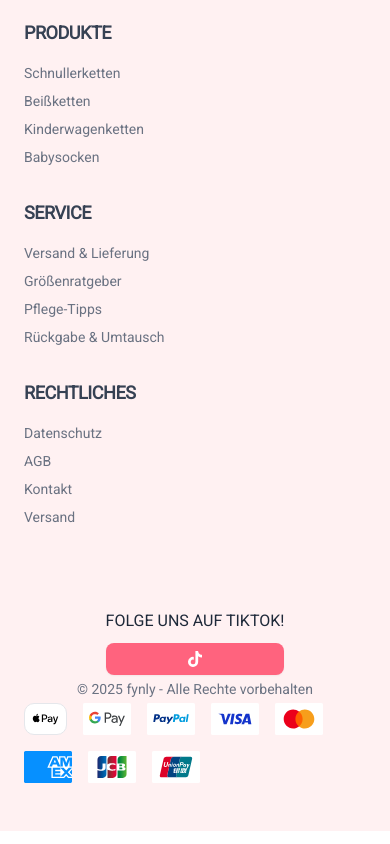
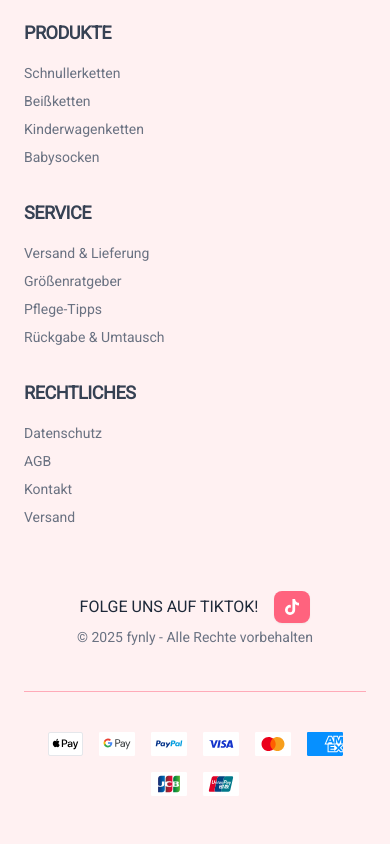
Before and after one commit to jan-riemenschneider/fynly, a Next.js app: page /agb in a window 390 px wide. Shown: the part 2461-3305 px from the top of the page. Built offline with nearby package versions, Linux system fonts and the light colour scheme.

Commit message:
feat: finish footer with detail work

```diff
--- a/src/app/components/Footer.tsx
+++ b/src/app/components/Footer.tsx
@@ -1,4 +1,5 @@
 'use client'
+import { SeparatingLine } from '@/components/custom/SeparatingLine'
 import AmericanExpress from '@/public/payment/american-express.svg'
 import ApplePay from '@/public/payment/apple-pay.svg'
 import GooglePay from '@/public/payment/google-pay.svg'
@@ -18,8 +19,8 @@ export const Footer = () => {
   return (
     <footer className="bg-rose-50 px-6 py-12 shadow-sm">
       <div className="container mx-auto">
-        <div className="mb-8 flex flex-col gap-8 md:mb-16 md:flex-row md:justify-between">
-          <div className="max-w-sm space-y-4">
+        <div className="mb-8 flex flex-col gap-8 sm:mb-16 md:flex-row md:justify-between">
+          <div className="w-full space-y-4 md:max-w-sm">
             <h4 className="font-semibold">UNSER VERSPRECHEN</h4>
             <small className="block text-gray-600">
               Unser Ziel ist es, mit Dir den ersten Schritt zu meistern. Den
@@ -30,7 +31,6 @@ export const Footer = () => {
             </small>
           </div>
 
-          {/* Produkte */}
           <div className="">
             <h4 className="mb-4 font-semibold">PRODUKTE</h4>
             <nav className="flex flex-col gap-2">
@@ -108,28 +108,28 @@ export const Footer = () => {
           </div>
         </div>
 
-        <section className="mt-20 flex flex-col items-center md:flex-row">
-          <div className="flex flex-1 flex-col justify-start gap-2">
-            <p>FOLGE UNS AUF TIKTOK!</p>
-            <Button size="sm">
-              <FaTiktok />
-            </Button>
+        <section className="mt-16 flex w-full flex-col items-center md:mt-20 md:flex-row">
+          <div className="flex flex-col items-center md:w-1/3 md:items-start">
+            <div className="flex items-center gap-4">
+              <p>FOLGE UNS AUF TIKTOK!</p>
+              <Button size="sm">
+                <FaTiktok />
+              </Button>
+            </div>
           </div>
-          <small className="text-gray-500">
+          <small className="flex justify-center text-gray-500 md:w-1/3">
             © {currentYear} fynly - Alle Rechte vorbehalten
           </small>
-
-          <div className="flex flex-1 flex-col">
-            <div className="flex flex-wrap items-center gap-4">
-              <ApplePay className="h-8 w-auto rounded border border-gray-200 bg-white p-1" />
-              <GooglePay className="h-8 w-auto" />
-              <PayPal className="h-8 w-auto" />
-              <Visa className="h-8 w-auto" />
-              <MasterCard className="h-8 w-auto" />
-              <AmericanExpress className="h-8 w-auto" />
-              <Jcb className="h-8 w-auto" />
-              <UnionPay className="h-8 w-auto" />
-            </div>
+          <SeparatingLine className="my-10 w-full md:hidden" />
+          <div className="flex flex-wrap items-center justify-center gap-4 md:w-1/3">
+            <ApplePay className="h-6 w-auto rounded-xs border border-gray-200 bg-white" />
+            <GooglePay className="h-6 w-auto" />
+            <PayPal className="h-6 w-auto" />
+            <Visa className="h-6 w-auto" />
+            <MasterCard className="h-6 w-auto" />
+            <AmericanExpress className="h-6 w-auto" />
+            <Jcb className="h-6 w-auto" />
+            <UnionPay className="h-6 w-auto" />
           </div>
         </section>
       </div>
```
